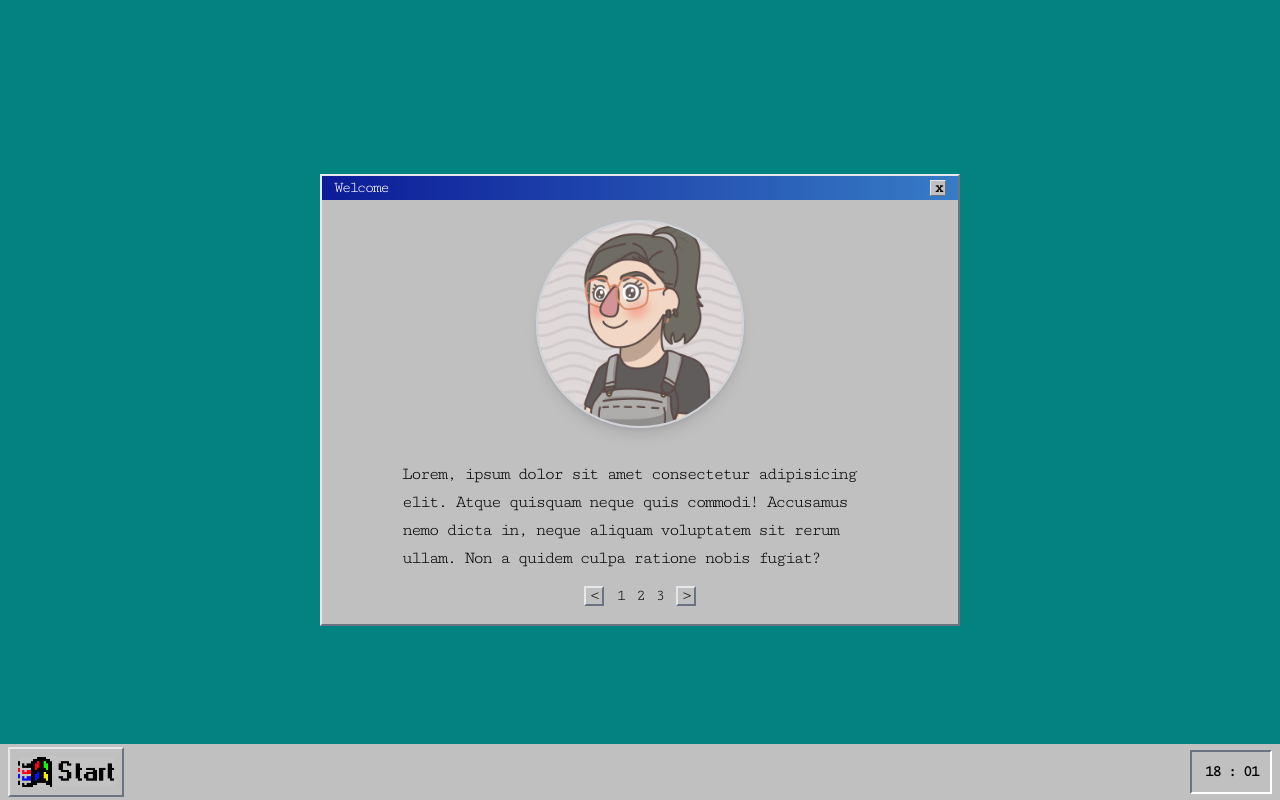
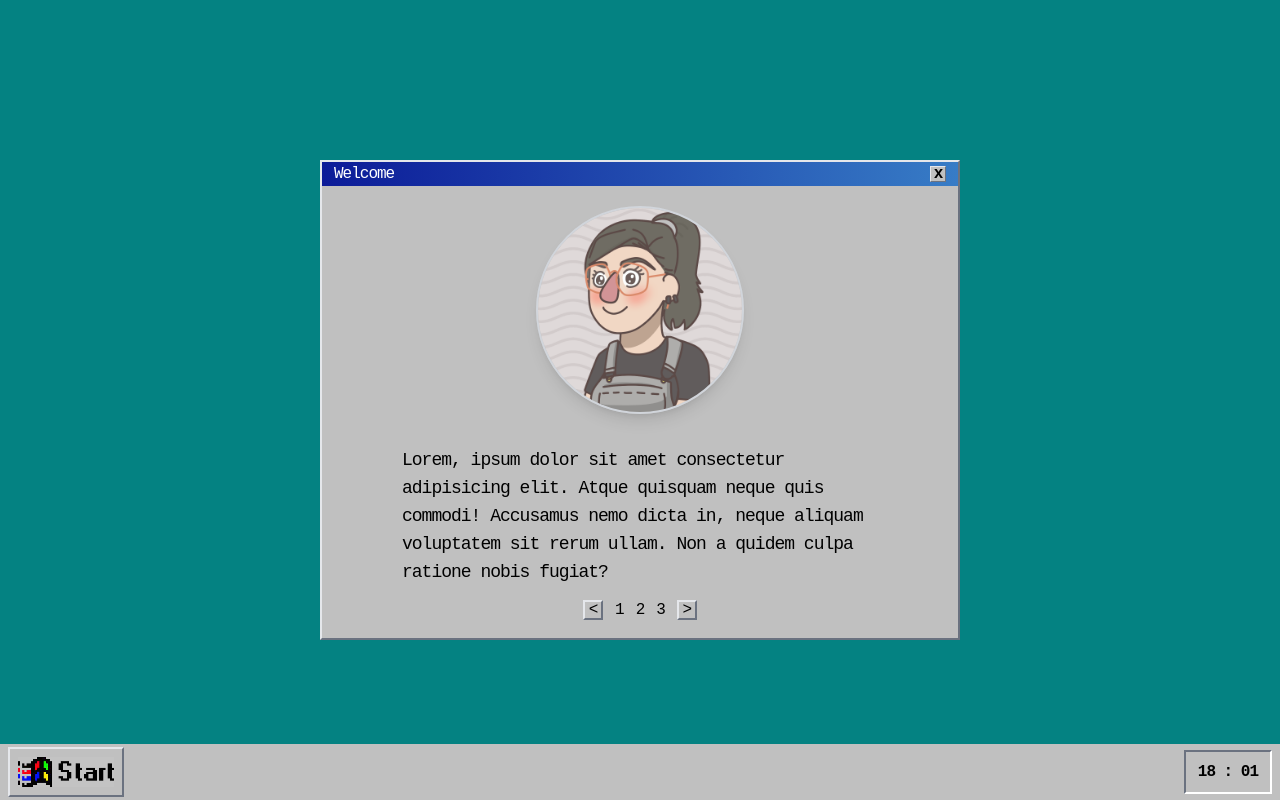
Before and after one commit to marjoriesiad/personal-website, a Vue app: page / in a window 1280 px wide. Built offline with nearby package versions, Linux system fonts and the light colour scheme.

Commit message:
change font

```diff
--- a/index.html
+++ b/index.html
@@ -4,7 +4,7 @@
     <meta charset="UTF-8" />
     <meta name="viewport" content="width=device-width, initial-scale=1.0" />
     <link rel="icon" type="image/x-icon" href="src/assets/images/favicon-heart.png" />
-    <link href="https://fonts.googleapis.com/css2?family=Cutive+Mono&display=swap" rel="stylesheet"/>
+    <link href="https://fonts.googleapis.com/css2?family=Courier+Prime:ital,wght@0,400;0,700;1,400;1,700&family=Cutive+Mono&display=swap" rel="stylesheet">
     <title>Marjorie Siad</title>
   </head>
   <body>
--- a/src/assets/index.css
+++ b/src/assets/index.css
@@ -3,6 +3,6 @@
 @tailwind utilities;
 
 * {
-  font-family: "Cutive Mono", monospace;
-  letter-spacing: -2px;
+  font-family: "Courrier Prime", monospace;
+  letter-spacing: -1px;
 }
```
